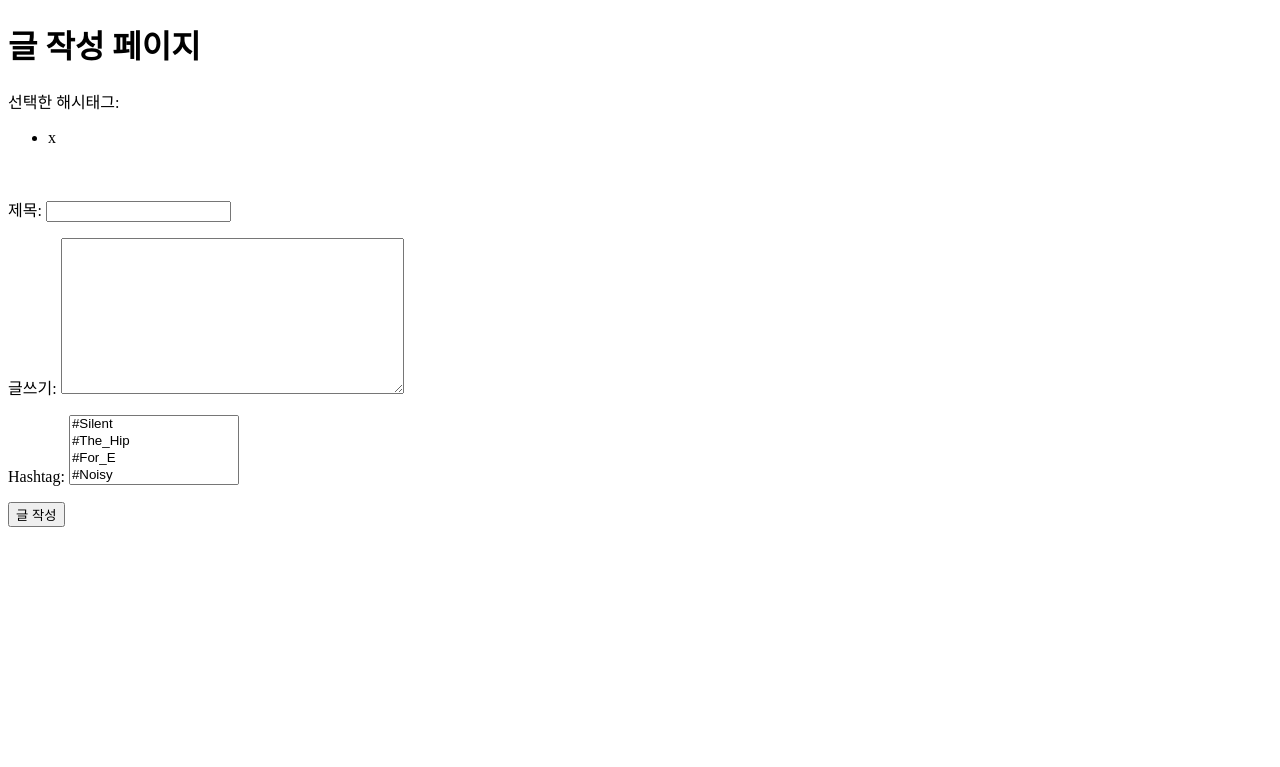
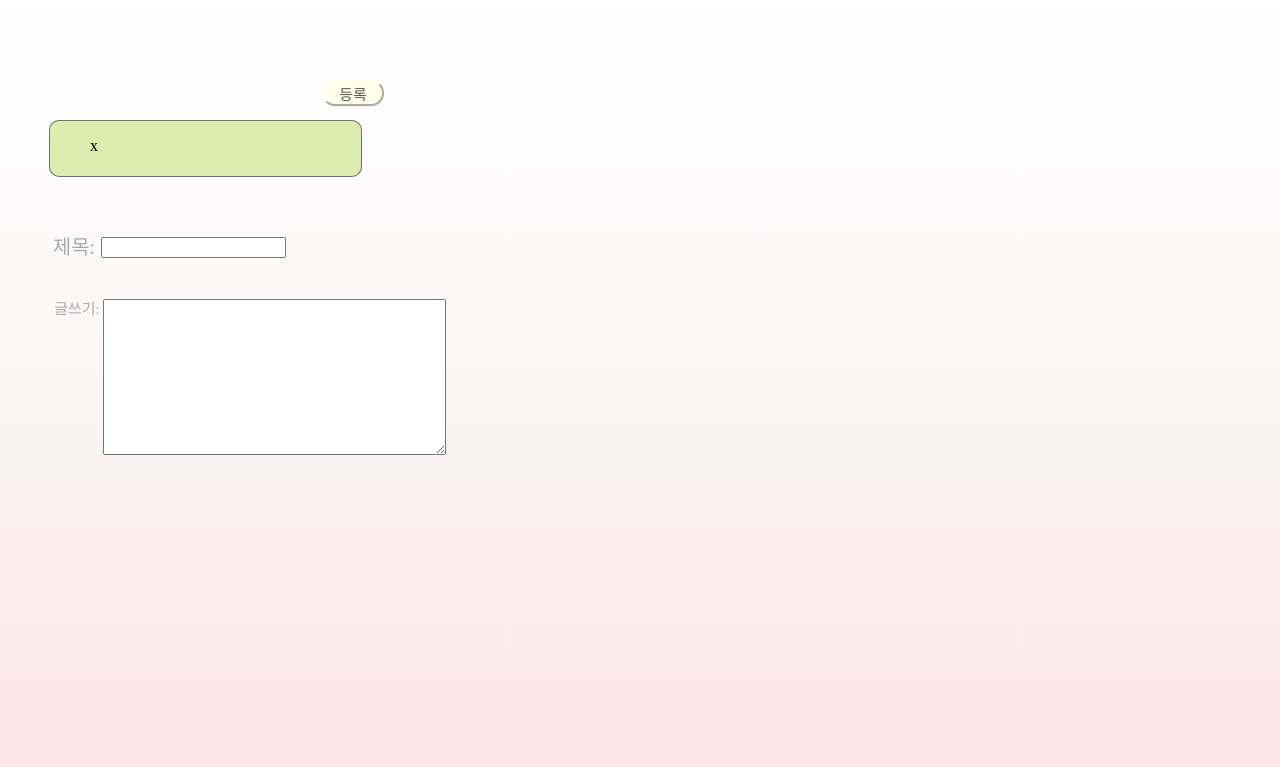
Before and after one commit to nagaeng/Mapmory, a Django app: template Mapmory/post/templates/post.html in a window 1280 px wide. Shown: the top 767 px of the page. Before the commit the page ends 527 px from the top, so only its background shows below. Run offline with Django 4.2, Linux system fonts and the light colour scheme; data comes from the database, SQL or seed files in the repository; tables that the repository leaves empty hold one stand-in row (values such as "Sample post"); the template is opened without the code that fills it: values that come from a table or form of the project are taken from there, most other values are stand-ins (such as "Sample title", 1, 10 or a date in 2020); some web fonts are replaced.

Commit message:
design: post.html디자인

```diff
--- a/Mapmory/post/forms.py
+++ b/Mapmory/post/forms.py
@@ -4,10 +4,4 @@ from .models import Post, Hashtag
 class PostForm(forms.ModelForm):
     class Meta:
         model = Post
-        fields = ['title','contents','hashtag']
-
-    def __init__(self, *args, **kwargs):
-        selected_hashtags = kwargs.pop('selected_hashtags', None)
-        super(PostForm, self).__init__(*args, **kwargs)
-        if selected_hashtags:
-            self.fields['hashtag'].queryset = Hashtag.objects.filter(name__in=selected_hashtags)
+        fields = ['title','contents']
--- a/Mapmory/post/templates/post.html
+++ b/Mapmory/post/templates/post.html
@@ -1,12 +1,17 @@
+{% load static %}
 <!DOCTYPE html>
 <html>
     <head>
         <title>글 작성 페이지</title>
+        <!--배경색, 폰트-->
+        <link rel="stylesheet" href="{% static 'css/main.css' %}">
+        <!--아이콘-->
+        <link href="https://fonts.googleapis.com/icon?family=Material+Icons" rel="stylesheet">
+        <!--글쓰기-->
+        <link rel="stylesheet" type="text/css" href="{% static 'css/_3_1writing.css' %}">
     </head>
     <body>
-    <h1>글 작성 페이지</h1>
-    <div>
-        <p>선택한 해시태그:</p>
+        <div class="hashtag">
             <ul>
             {% for hashtag in selected_hashtags %}
                 <li>{{ hashtag }}</li>
@@ -14,10 +19,20 @@
             </ul>
         </div>
         <br>
+
         <form method="post">
             {% csrf_token %}
-        {{ form.as_p }}
-        <button type="submit">글 작성</button>
+            <div class="title1">
+                <div class="titleText">{{ form.title.label_tag }} </div>
+                <div class="titleWriting">{{ form.title }}</div>
+            </div>
+
+            <div class="contents1">
+                <div class="contentsText">{{ form.contents.label_tag }}</div>
+                <div class="contentsWriting">{{ form.contents }}</div>
+            </div>
+
+            <input type="submit" value="등록"></input>
         </form>
     </body>
 </html>
--- a/Mapmory/post/views.py
+++ b/Mapmory/post/views.py
@@ -61,7 +61,7 @@ def create_post(request, username):
     selected_hashtags = request.session.get('selected_hashtags',[])
     if request.method == 'POST':
         form = PostForm(request.POST)
-        form = PostForm(request.POST, selected_hashtags=selected_hashtags)
+        #form = PostForm(request.POST, selected_hashtags=selected_hashtags)
         if form.is_valid():
             post = form.save(commit=False)
             post.writer = request.user
@@ -73,7 +73,7 @@ def create_post(request, username):
             return redirect('post:end')
     else:
         form = PostForm()
-        form = PostForm(selected_hashtags=selected_hashtags)
+       # form = PostForm(selected_hashtags=selected_hashtags)
     return render(request, 'post.html', {'username':username,'form':form, 'selected_hashtags':selected_hashtags})
 
 def end_view(request):
--- a/Mapmory/static/css/_3_1writing.css
+++ b/Mapmory/static/css/_3_1writing.css
@@ -14,6 +14,90 @@
     font-weight: 300;
 }
 
+.hashtag{
+    left: 41px; top: 111.50px; position: absolute;
+    width: 311px; height: 55px;
+    background: rgba(210, 232, 154, 0.79);
+    border-radius: 10px;
+    border: 0.15px rgba(84.26, 84.26, 84.26, 0.80) solid;
+}
+
+
+.hashtag > ul {
+    list-style:none;
+}
+
+.hashtag > ul > li {
+    float: left;
+    margin-right: 10px;
+}
+
+/* .title1 > .titleText{
+
+} */
+
+.title1 > .titleText{
+    width: 54px; height: 29px;
+    left: 39px; top: 228.50px; position: absolute;
+    text-align: center;
+    color: #A7A7A7;
+    font-size: 20px;
+    font-family: Gmarket Sans TTF;
+    font-weight: 500;
+    line-height: 20px;
+    word-wrap: break-word;
+}
+
+.title1 > .titleWriting{
+    left: 93px; top: 228.50px; position: absolute;
+}
+
+.title1 > .titleText{
+    width: 54px; height: 29px;
+    left: 39px; top: 228.50px; position: absolute;
+    text-align: center;
+    color: #A7A7A7;
+    font-size: 20px;
+    font-family: Gmarket Sans TTF;
+    font-weight: 500;
+    line-height: 20px;
+    word-wrap: break-word;
+}
+
+.contents1 > .contentsText{
+    width: 92px; height: 29px;
+    left: 23px; top: 290.50px; position: absolute;
+    text-align: center;
+    color: #A7A7A7;
+    font-size: 15px;
+    font-weight: 500;
+    line-height: 20px;
+    word-wrap: break-word;
+}
+
+.contents1 > .contentsWriting{
+    left: 95px; top: 290.50px; position: absolute;
+
+}
+
+body > form > input{
+    left: 314px; top: 72px;
+    width: 62px; height: 26px;
+    background-color: #FFFFEA;
+    border-radius: 50px;
+    border-color:  #FFFFEA;
+    position: absolute;
+    box-shadow: 0px 1px 2px rgba(0, 0, 0, 0.06);
+    justify-content: center;
+    align-items: center;
+    display: inline-flex;
+    text-decoration: none;
+    text-align: center;
+    color: #545454;
+    font-family: Gmarket Sans TTF;
+    font-size: 15px;
+    font-weight: 300;
+}
 /*네비바*/
 .naviBar > .naviBackground{
     width: 322px; height: 40px;
--- a/Mapmory/static/js/_3_2writing_hashtag.js
+++ b/Mapmory/static/js/_3_2writing_hashtag.js
@@ -61,8 +61,8 @@ function generateCheckboxes(group, container) {
 
     group.forEach((hashtag, index) => {
         const name = hashtag.fields.name;
-        checkboxesHTML += `<input id="check1" type="checkbox" name="hashtags" value="${name}">
-                        <label for="check1">${name} </label>`;
+        checkboxesHTML += `<input type="checkbox" name="hashtags" value="${name}">
+                        <label>${name} </label>`;
 
         // 해시태그 체크박스 2개마다 행 바꾸기
         if ((index + 1) % 2 === 0 || (group.length % 2 !== 0 && index === group.length - 1)) {
```
Also changed, not shown: 1 other file. Lines whose indentation alone changed are shown as unchanged.
